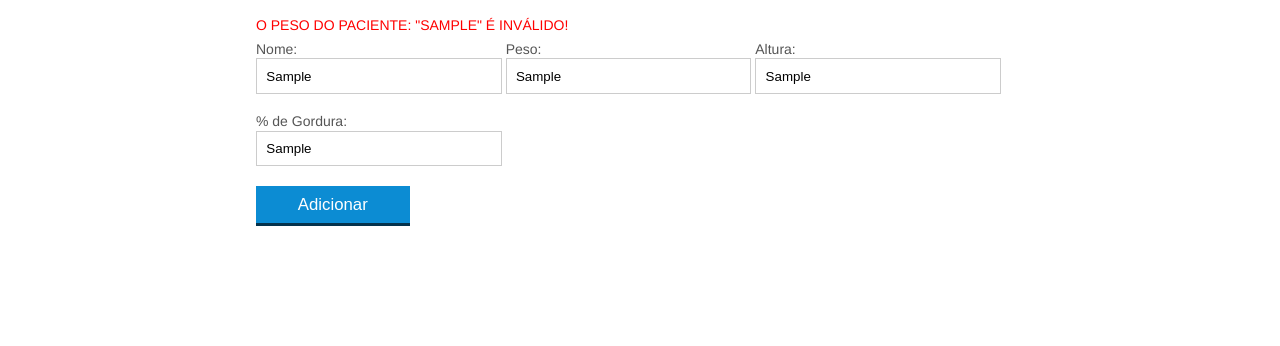
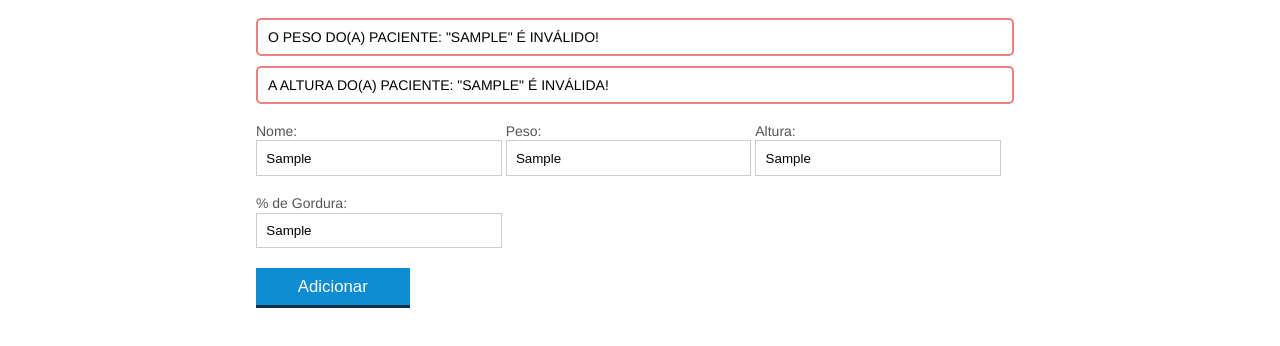
Before and after one commit to sbm-ocampagnoli/padawan-javascript-02, a plain HTML site: page index.html in a window 1280 px wide. Both pictures are taken after typing "Sample", "Sample", "Sample", "Sample" into the empty fields and a click on the button "Adicionar". Shown: the part 452-798 px from the top of the page. Drawn offline with Linux system fonts and the light colour scheme.

Commit message:
Adicionando melhorias na visualização das validações.

```diff
--- a/css/index.css
+++ b/css/index.css
@@ -142,6 +142,14 @@ button:disabled {
 }
 
 #mensagem-erro {
-	color: red;
+	border: solid 2px lightcoral;
+	border-radius: 5px;
+	padding: 10px;
+	margin: 10px 10px 10px 0;
+	height: 0px auto;
+}
+
+#conteudo-erro {
 	text-transform: uppercase;
+	text-align: justify;
 }
--- a/index.html
+++ b/index.html
@@ -76,7 +76,7 @@
 
 		<section class="container">
 			<h2 id="titulo-form">Novo paciente</h2>
-			<span id="mensagem-erro"></span>
+			<ul id="mensagens-erro"></ul>
 			<form id="form-adiciona">
 				<div class="grupo">
 					<label for="nome">Nome:</label>
--- a/js/form.js
+++ b/js/form.js
@@ -7,11 +7,10 @@ adicionarPacienteBtn.addEventListener("click", function (event) {
 
     var paciente = obterPacienteDoFormulario(form);
 
-    var erro = validarPaciente(paciente);
+    var mensagemDeErros = validarPaciente(paciente);
 
-    if (erro.length > 0) {
-        var mensagemDeErro = document.querySelector('#mensagem-erro');
-        mensagemDeErro.textContent += erro;
+    if (mensagemDeErros.length > 0) {
+        exibirMensagensDeErro(mensagemDeErros);
         return;
     }
 
@@ -69,13 +68,38 @@ function montarTd(dado, classe) {
 }
 
 function validarPaciente(paciente) {
+
+    let erros = [];
+
     if (!ehPesoValido(paciente.peso)) {
-        return `O peso do paciente: ${JSON.stringify(paciente.nome)} é inválido!`;
+        erros.push(`O peso do(a) paciente: ${JSON.stringify(paciente.nome)} é inválido!`);
     }
     if (!ehAlturaValida(paciente.altura)) {
-        return `A altura do paciente: ${JSON.stringify(paciente.nome)} é inválido!`;
+        erros.push(`A altura do(a) paciente: ${JSON.stringify(paciente.nome)} é inválida!`);
     }
-    else {
-        return true;
-    }
+
+    return erros;
 }
+
+function exibirMensagensDeErro(erros) {
+
+    var listaNaoOrdenada = pegarListaDeMensagemDeErro();
+
+    erros.forEach(erro => {
+
+        let itemDoErro = document.createElement("li");
+
+        itemDoErro.setAttribute('id', "mensagem-erro")
+        let paragrafroDoItemDoErro = document.createElement("p");
+        paragrafroDoItemDoErro.textContent = erro;
+        paragrafroDoItemDoErro.setAttribute('id', "conteudo-erro");
+
+        itemDoErro.appendChild(paragrafroDoItemDoErro);
+
+        listaNaoOrdenada.appendChild(itemDoErro);
+    });
+}
+
+function pegarListaDeMensagemDeErro() {
+    return document.querySelector("#mensagens-erro");
+}
```
